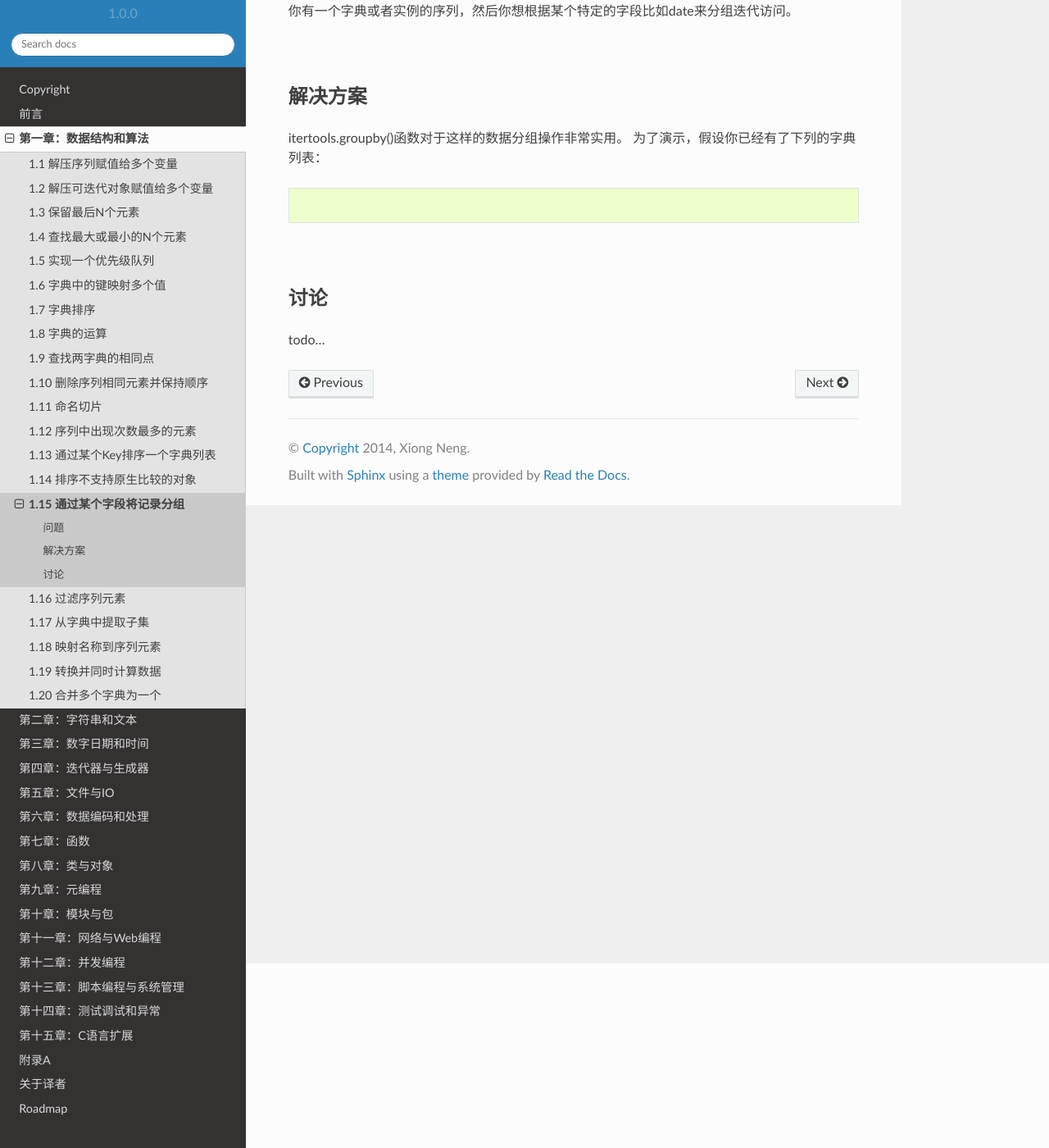
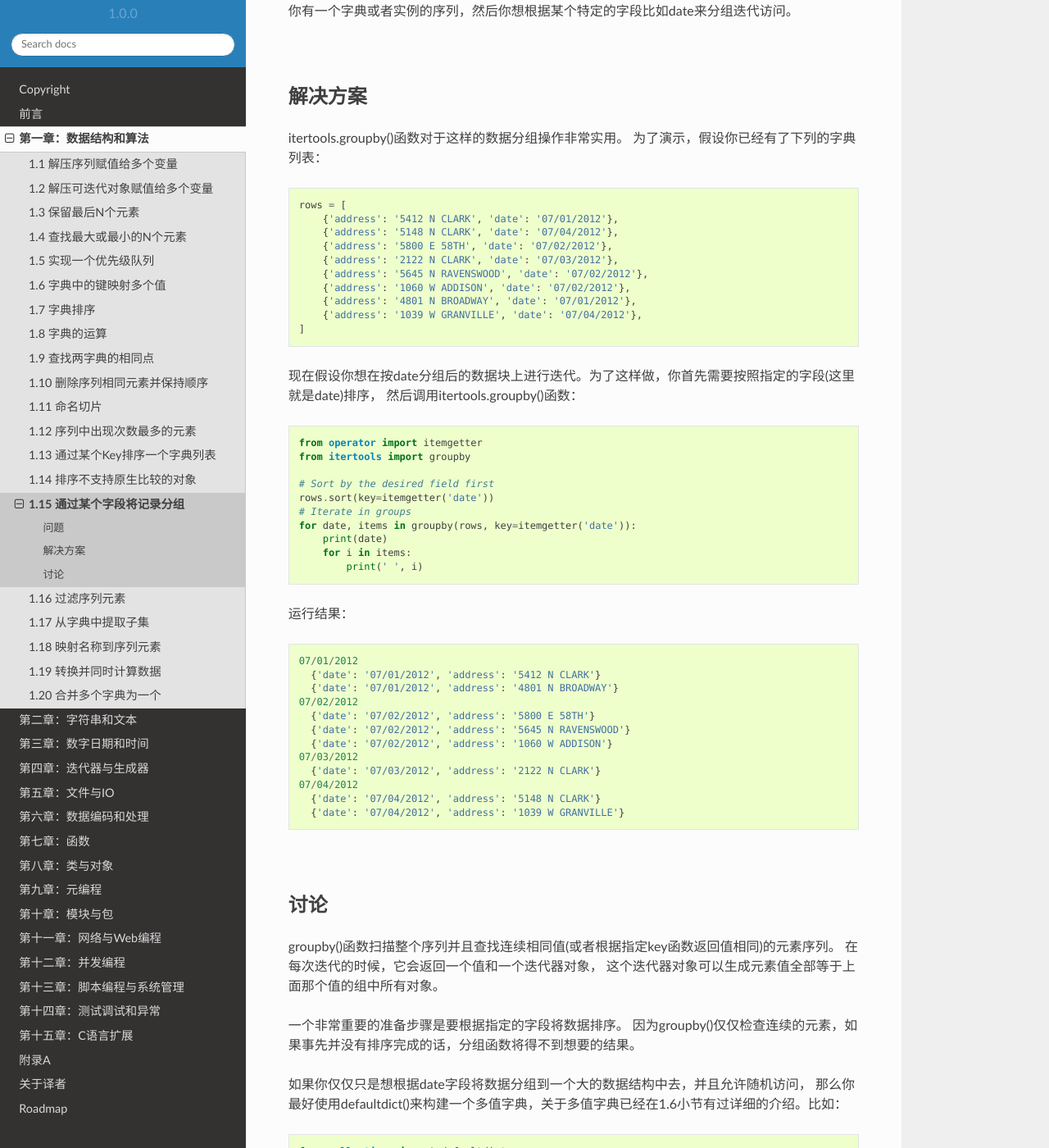
Before and after one commit to yidao620c/python3-cookbook, a Sphinx documentation site: the page built from source/c01/p15_group_records_based_on_field.rst, in a window 1280 px wide and 1400 px high, scrolled down 225 px. Shown: the whole window at 82% size. Built offline with Sphinx 7.4.7 and the Read the Docs theme 2.0.0, drawn with Linux system fonts in a browser that asks for light colours; some of the changed text lies outside the part shown.

Commit message:
1.15小节完成

```diff
--- a/source/c01/p15_group_records_based_on_field.rst
+++ b/source/c01/p15_group_records_based_on_field.rst
@@ -17,11 +17,82 @@ itertools.groupby()函数对于这样的数据分组操作非常实用。
 
 .. code-block:: python
 
+    rows = [
+        {'address': '5412 N CLARK', 'date': '07/01/2012'},
+        {'address': '5148 N CLARK', 'date': '07/04/2012'},
+        {'address': '5800 E 58TH', 'date': '07/02/2012'},
+        {'address': '2122 N CLARK', 'date': '07/03/2012'},
+        {'address': '5645 N RAVENSWOOD', 'date': '07/02/2012'},
+        {'address': '1060 W ADDISON', 'date': '07/02/2012'},
+        {'address': '4801 N BROADWAY', 'date': '07/01/2012'},
+        {'address': '1039 W GRANVILLE', 'date': '07/04/2012'},
+    ]
 
+现在假设你想在按date分组后的数据块上进行迭代。为了这样做，你首先需要按照指定的字段(这里就是date)排序，
+然后调用itertools.groupby()函数：
+
+.. code-block:: python
+
+    from operator import itemgetter
+    from itertools import groupby
+
+    # Sort by the desired field first
+    rows.sort(key=itemgetter('date'))
+    # Iterate in groups
+    for date, items in groupby(rows, key=itemgetter('date')):
+        print(date)
+        for i in items:
+            print(' ', i)
+
+运行结果：
+
+.. code-block:: python
+
+    07/01/2012
+      {'date': '07/01/2012', 'address': '5412 N CLARK'}
+      {'date': '07/01/2012', 'address': '4801 N BROADWAY'}
+    07/02/2012
+      {'date': '07/02/2012', 'address': '5800 E 58TH'}
+      {'date': '07/02/2012', 'address': '5645 N RAVENSWOOD'}
+      {'date': '07/02/2012', 'address': '1060 W ADDISON'}
+    07/03/2012
+      {'date': '07/03/2012', 'address': '2122 N CLARK'}
+    07/04/2012
+      {'date': '07/04/2012', 'address': '5148 N CLARK'}
+      {'date': '07/04/2012', 'address': '1039 W GRANVILLE'}
 
 |
 
 ----------
 讨论
 ----------
-todo...
+groupby()函数扫描整个序列并且查找连续相同值(或者根据指定key函数返回值相同)的元素序列。
+在每次迭代的时候，它会返回一个值和一个迭代器对象，
+这个迭代器对象可以生成元素值全部等于上面那个值的组中所有对象。
+
+一个非常重要的准备步骤是要根据指定的字段将数据排序。
+因为groupby()仅仅检查连续的元素，如果事先并没有排序完成的话，分组函数将得不到想要的结果。
+
+如果你仅仅只是想根据date字段将数据分组到一个大的数据结构中去，并且允许随机访问，
+那么你最好使用defaultdict()来构建一个多值字典，关于多值字典已经在1.6小节有过详细的介绍。比如：
+
+.. code-block:: python
+
+    from collections import defaultdict
+    rows_by_date = defaultdict(list)
+    for row in rows:
+        rows_by_date[row['date']].append(row)
+
+这样的话你可以很轻松的就能对每个指定日期访问对应的记录：
+
+.. code-block:: python
+
+    >>> for r in rows_by_date['07/01/2012']:
+    ... print(r)
+    ...
+    {'date': '07/01/2012', 'address': '5412 N CLARK'}
+    {'date': '07/01/2012', 'address': '4801 N BROADWAY'}
+    >>>
+
+在上面这个例子中，我们没有必要先把记录排序。因此，如果对内存占用不是很关心，
+这种方式会比先排序然后再通过groupby()函数迭代的方式运行得快一些。
```
Also changed, not shown: 1 other file.
